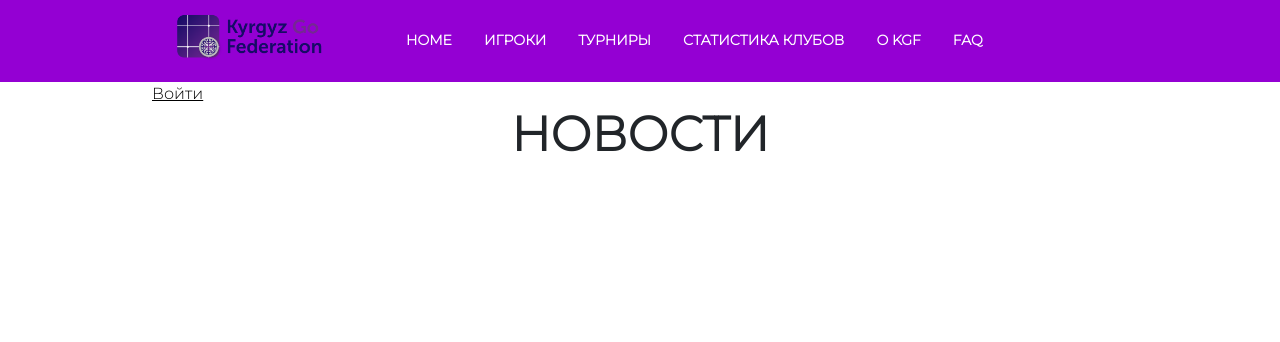
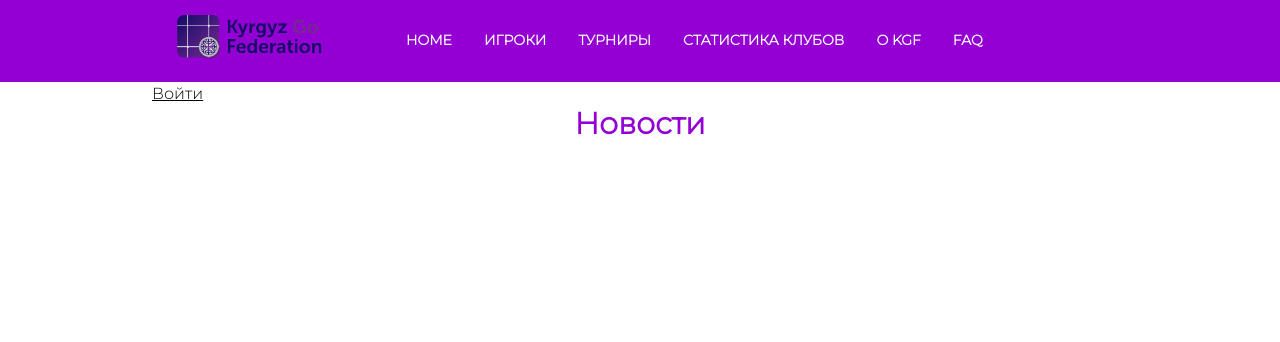
Before and after one commit to samat-sultanov/kyrgyz_go_database, a Django app: page /news/ in a window 1280 px wide. Shown: the top 342 px of the page. Run offline with Django 4.2, Linux system fonts and the light colour scheme; data that the repository does not hold is empty; parts of the project's set-up code (start-up, migrations or seed data) failed here and were passed over.

Commit message:
feature is partly finished

```diff
--- a/source/webapp/templates/calendar/calendar_create.html
+++ b/source/webapp/templates/calendar/calendar_create.html
@@ -1,10 +1,10 @@
 {% extends 'base.html' %}
 {% block content %}
 
-<body>
+<div class="container">
     <form action="" method="post">
         {% include "partial/form.html" with button_text="Создать" %}
     </form>
-</body>
+</div>
 
 {% endblock %}
--- a/source/webapp/templates/calendar/calendar_update.html
+++ b/source/webapp/templates/calendar/calendar_update.html
@@ -1,10 +1,10 @@
 {% extends 'base.html' %}
 {% block content %}
 
-<body>
+<div class="container">
     <form action="" method="post">
         {% include "partial/form.html" with button_text="Изменить" %}
     </form>
-</body>
+</div>
 
 {% endblock %}
--- a/source/webapp/templates/news/news_list.html
+++ b/source/webapp/templates/news/news_list.html
@@ -7,13 +7,16 @@
 
 
 {% block content %}
-    <h1 class="text-center">Новости</h1>
+    <div class="container">
+    <h2 class="text-center title">Новости</h2>
     <div>
         {% for news in news_list %}
-            <h2><a href="{{ news.get_absolute_url }}">{{ news.title }}</a></h2>
+            <h3 class="title"><a href="{{ news.get_absolute_url }}">{{ news.title }}</a></h3>
             <p>{% if request.user.is_authenticated %}{{ news.author.username }}
                 / {% endif %}{{ news.created_at|date:"d F Y H:i" }}</p>
             <hr>
         {% endfor %}
     </div>
+    </div>
+
 {% endblock %}
--- a/source/webapp/templates/news/news_update.html
+++ b/source/webapp/templates/news/news_update.html
@@ -1,10 +1,12 @@
 {% extends 'base.html' %}
 
 {% block content %}
-    <br><br><br>
-    <h1>Редактировать статью</h1>
+    <div class="container">
+    <h3 class="title">Редактировать статью</h3>
 
     <form action="" method="post" enctype="multipart/form-data">
         {% include 'partial/form.html' with button_text="Сохранить" %}
     </form>
+    </div>
+
 {% endblock %}
```
Also changed, not shown: source/webapp/templates/news/news_create.html (+6 -5 lines), source/webapp/templates/news/news_detail.html (+5 -3 lines), source/webapp/templates/player/update_player.html (+7 -4 lines).
